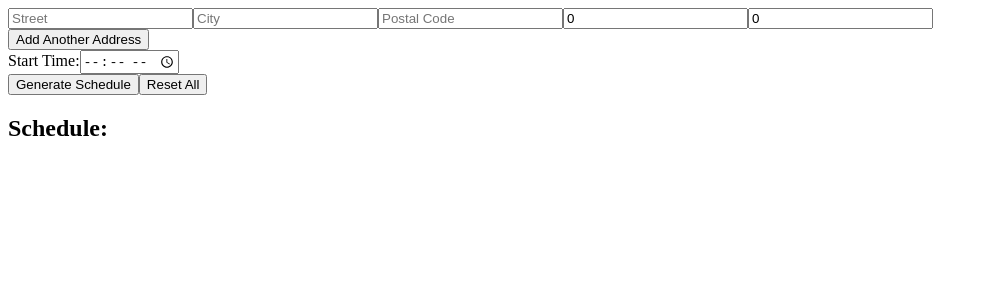
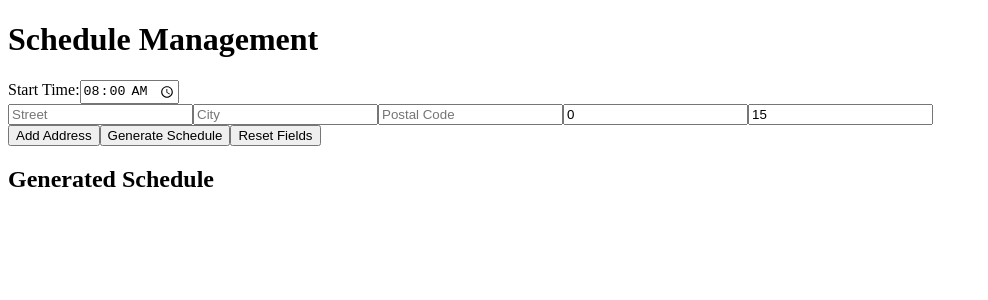
Before and after one commit to Arek497/SEBA-Scheduler, a React (Create React App) app: page / in a window 1280 px wide. Shown: the top 300 px of the page, without its empty margins (0-988 px from the left). Built offline with nearby package versions, Linux system fonts and the light colour scheme.

Commit message:
"Added travel and showing time calculations with booking system."

```diff
--- a/src/App.tsx
+++ b/src/App.tsx
@@ -5,17 +5,22 @@ interface Address {
   street: string;
   city: string;
   postalCode: string | number;
-  travelTime: number; // in minutes
-  showingDuration: number; // in minutes
+  travelTime: number;  // Add travelTime to the address interface
+  showingDuration: number; // Add showingDuration to the address interface
 }
 
 const App: React.FC = () => {
   // Initialize the addresses state with an array of Address objects
   const [addresses, setAddresses] = useState<Address[]>([
-    { street: "", city: "", postalCode: "", travelTime: 0, showingDuration: 0 },
+    { street: "", city: "", postalCode: "", travelTime: 0, showingDuration: 15 },
   ]);
-  const [startTime, setStartTime] = useState<string>("");
+  const [startTime, setStartTime] = useState<string>("08:00"); // Default start time
   const [schedule, setSchedule] = useState<string[]>([]);
+
+  // Function to add a new address
+  const addAddress = () => {
+    setAddresses([...addresses, { street: "", city: "", postalCode: "", travelTime: 0, showingDuration: 15 }]);
+  };
 
   // Update function to modify a specific field in a given address
   const updateAddress = (index: number, field: keyof Address, value: string | number) => {
@@ -27,37 +32,24 @@ const App: React.FC = () => {
     setAddresses(newAddresses); // Update the state with the modified addresses
   };
 
-  // Function to add a new address
-  const addAddress = () => {
-    setAddresses([...addresses, { street: "", city: "", postalCode: "", travelTime: 0, showingDuration: 0 }]);
-  };
-
-  // Function to calculate the next booking time
+  // Function to calculate the next booking time based on travel and showing duration
   const calculateNextBookingTime = (currentTime: Date, travelTime: number, showingDuration: number) => {
-    const totalTime = travelTime + showingDuration;
-    const nextTime = new Date(currentTime.getTime() + totalTime * 60000); // Convert minutes to milliseconds
-
-    // Round to the nearest quarter-hour
-    const minutes = nextTime.getMinutes();
-    const roundedMinutes = Math.round(minutes / 15) * 15;
-    nextTime.setMinutes(roundedMinutes);
-    if (roundedMinutes === 60) {
-      nextTime.setHours(nextTime.getHours() + 1);
-      nextTime.setMinutes(0);
-    }
-
-    return nextTime.toLocaleTimeString([], { hour: '2-digit', minute: '2-digit' });
+    const nextBookingTime = new Date(currentTime.getTime() + (travelTime + showingDuration) * 60000);
+    return nextBookingTime.toLocaleTimeString([], { hour: '2-digit', minute: '2-digit' });
   };
 
   // Function to generate schedule based on addresses and start time
   const generateSchedule = () => {
     const newSchedule: string[] = [];
-    let currentTime = new Date(`1970-01-01T${startTime}:00`); // Using a fixed date
+    const startTimeParts = startTime.split(":");
+    const initialDate = new Date();
+    initialDate.setHours(Number(startTimeParts[0]), Number(startTimeParts[1]), 0, 0); // Set initial date with the selected time
+    let currentTime = initialDate;
 
     addresses.forEach((address, index) => {
       const nextBookingTime = calculateNextBookingTime(currentTime, address.travelTime, address.showingDuration);
       newSchedule.push(`Showing ${index + 1}: ${address.street}, ${address.city} at ${currentTime.toLocaleTimeString([], { hour: '2-digit', minute: '2-digit' })}. Duration: ${address.showingDuration} min, Travel Time: ${address.travelTime} min. Next Booking Time: ${nextBookingTime}`);
-      currentTime = new Date(`1970-01-01T${nextBookingTime}:00`); // Update current time to next booking time
+      currentTime = new Date(currentTime.getTime() + (address.travelTime + address.showingDuration) * 60000); // Update current time to the next booking time
     });
 
     setSchedule(newSchedule);
@@ -65,14 +57,18 @@ const App: React.FC = () => {
 
   // Function to reset all fields
   const resetFields = () => {
-    setAddresses([{ street: "", city: "", postalCode: "", travelTime: 0, showingDuration: 0 }]);
-    setStartTime("");
+    setAddresses([{ street: "", city: "", postalCode: "", travelTime: 0, showingDuration: 15 }]);
+    setStartTime("08:00");
     setSchedule([]);
   };
 
   return (
     <div>
-      {/* Render the list of addresses */}
+      <h1>Schedule Management</h1>
+      <label>
+        Start Time:
+        <input type="time" value={startTime} onChange={(e) => setStartTime(e.target.value)} />
+      </label>
       {addresses.map((address, index) => (
         <div key={index}>
           <input
@@ -107,35 +103,15 @@ const App: React.FC = () => {
           />
         </div>
       ))}
-
-      {/* Button to add another address */}
-      <button onClick={addAddress}>Add Another Address</button>
-
-      {/* Manual start time input */}
-      <div>
-        <label>Start Time:</label>
-        <input
-          type="time"
-          value={startTime}
-          onChange={(e) => setStartTime(e.target.value)}
-        />
-      </div>
-
-      {/* Button to generate schedule */}
+      <button onClick={addAddress}>Add Address</button>
       <button onClick={generateSchedule}>Generate Schedule</button>
-
-      {/* Button to reset all fields */}
-      <button onClick={resetFields}>Reset All</button>
-
-      {/* Display the generated schedule */}
-      <div>
-        <h2>Schedule:</h2>
-        <ul>
-          {schedule.map((showing, index) => (
-            <li key={index}>{showing}</li>
-          ))}
-        </ul>
-      </div>
+      <button onClick={resetFields}>Reset Fields</button>
+      <h2>Generated Schedule</h2>
+      <ul>
+        {schedule.map((showing, index) => (
+          <li key={index}>{showing}</li>
+        ))}
+      </ul>
     </div>
   );
 };
```
